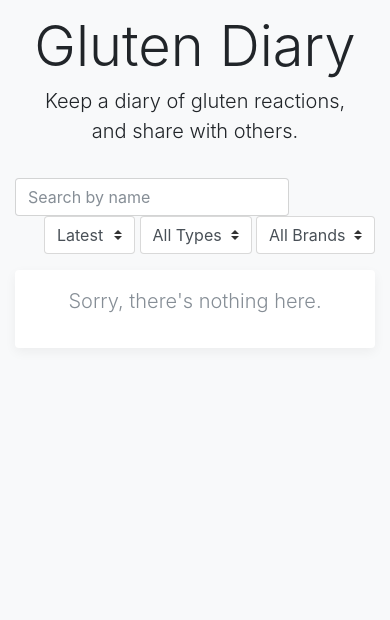
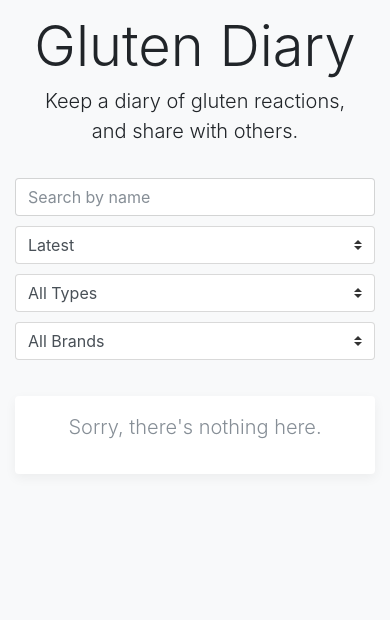
Before and after one commit to gyazbek/Gluten-Diary, a Django app: page /food/ in a window 390 px wide. Shown: the part 56-676 px from the top of the page. Run offline with Django 3.2, Linux system fonts and the light colour scheme; data that the repository does not hold is empty; parts of the project's set-up code (start-up, migrations or seed data) failed here and were passed over; some libraries are stand-ins or nearby versions.

Commit message:
Responsive css for food filters

```diff
--- a/gluten_diary/static/css/project.css
+++ b/gluten_diary/static/css/project.css
@@ -171,3 +171,26 @@ footer {
 .dropdown-filters select {
   width: auto;
 }
+
+/* Tablets */
+@media (min-width: 577px) and (max-width: 991.98px) {
+  .dropdown-filters select {
+    max-width: 150px;
+  }
+}
+
+/* mid case */
+@media (min-width: 568px) and (max-width: 576px) {
+  #q, .dropdown-filters select {
+    max-width: 100px;
+  }
+}
+
+
+/* Small screens */
+@media (max-width: 567px) {
+  #q, .form-filters .form-group, .dropdown-filters select {
+    width: 100%;
+    margin-bottom: 10px;
+  }
+}
--- a/gluten_diary/templates/food/index.html
+++ b/gluten_diary/templates/food/index.html
@@ -7,12 +7,12 @@
     <h1 class="display-4">Gluten Diary</h1>
     <p class="lead">Keep a diary of gluten reactions, and share with others.</p>
 </div>
-<div class="clearfix">
-    <form>
-    <div class="float-left dropdown-filters">
+<div class="form-filters clearfix">
+    <form class="">
+    <div class="form-group float-left dropdown-filters">
         {{ form.q }}
     </div>
-    <div class="float-right dropdown-filters">
+    <div class="form-group float-right dropdown-filters">
         {{ form.order }}
         {{ form.type }}
         {{ form.brand }}
```
